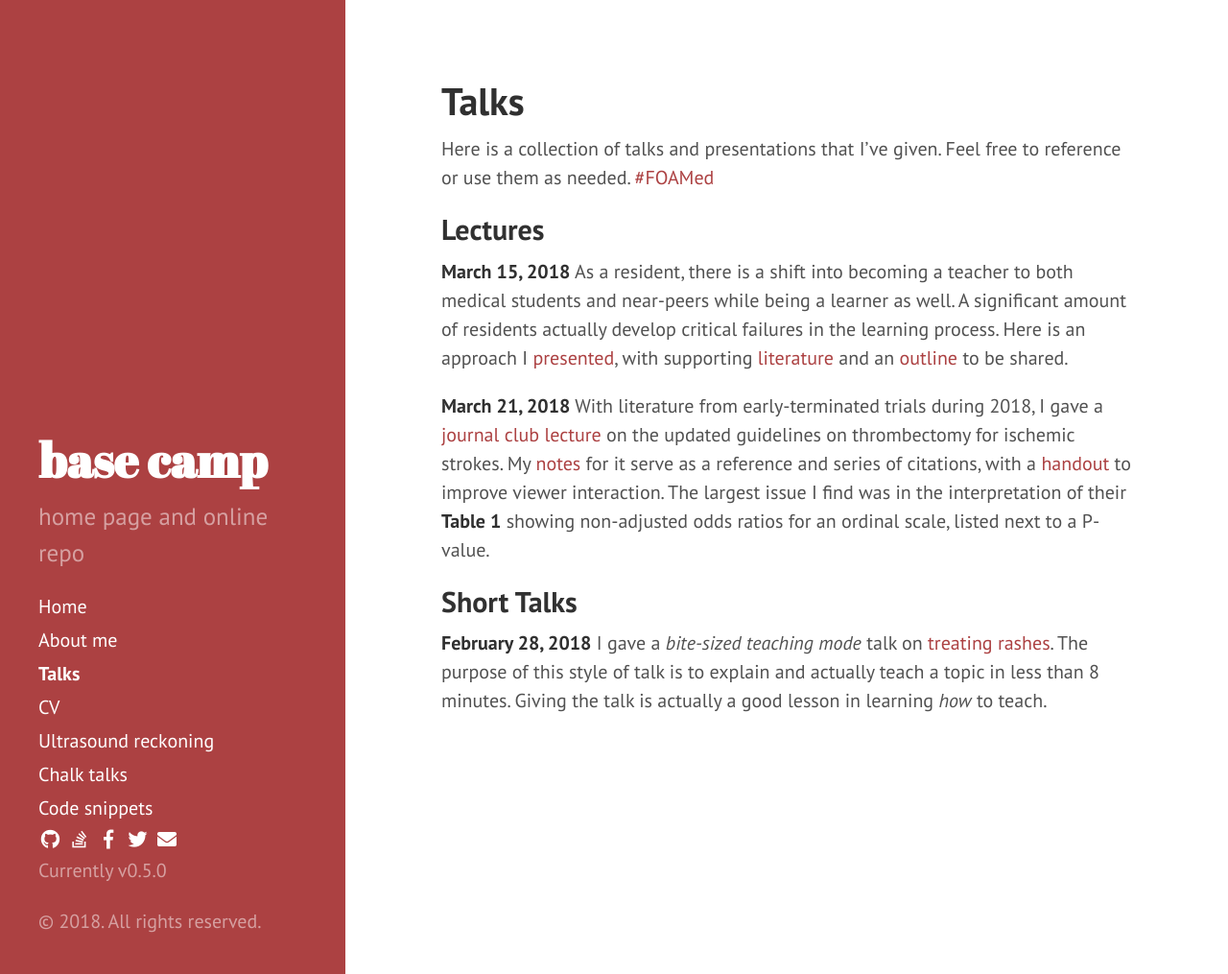
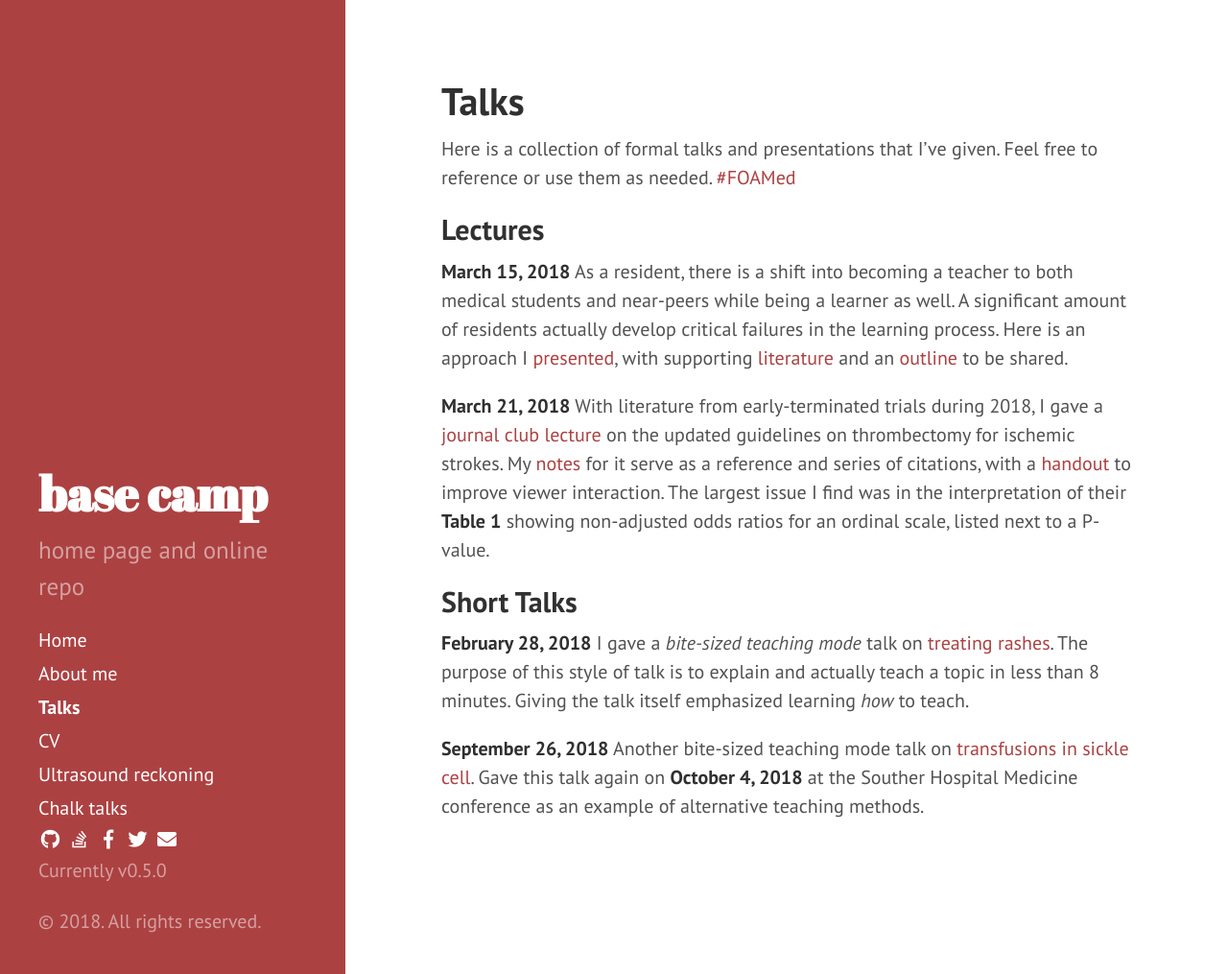
Before and after one commit to asshah4/asshah4.github.io, a Jekyll site: the page built from talks.md, in a window 1280 px wide and 1015 px high. Shown: the whole window at 96% size. Built offline with Jekyll 4.4.1, drawn with Linux system fonts in a browser that asks for light colours; nearby versions of some CDN libraries.

Commit message:
added sickle cell BST talk to lectures

```diff
--- a/_includes/sidebar.html
+++ b/_includes/sidebar.html
@@ -29,7 +29,6 @@
 	  <a class="sidebar-nav-item" href="https://asshah4.github.io/cv">CV</a>
 	  <a class="sidebar-nav-item" href="https://asshah4.github.io/ultrasound">Ultrasound reckoning</a>
 	  <a class="sidebar-nav-item" href="https://asshah4.github.io/pearls">Chalk talks</a>
-	  <a class="sidebar-nav-item" href="https://asshah4.github.io/code">Code snippets</a>
 
 	  <!-- social buttons -->
       {% if site.author.github %}
--- a/talks.md
+++ b/talks.md
@@ -3,7 +3,7 @@ layout: page
 title: Talks
 ---
 
-Here is a collection of talks and presentations that I've given. Feel free to reference or use them as needed. [#FOAMed](https://twitter.com/hashtag/foamed)
+Here is a collection of formal talks and presentations that I've given. Feel free to reference or use them as needed. [#FOAMed](https://twitter.com/hashtag/foamed)
 
 ## Lectures
 
@@ -16,4 +16,7 @@ With literature from early-terminated trials during 2018, I gave a [journal club
 ## Short Talks
 
 **February 28, 2018**
-I gave a *bite-sized teaching mode* talk on [treating rashes](https://docs.google.com/presentation/d/e/2PACX-1vQRVke_1-uvStSty5mo0Q2dh_WjeMdnDgQ8-nt8Vff8Gqd4J0Pzn3ZomxVyb8LcWf2yYYAuRl5TO_cp/pub?start=false&loop=false&delayms=3000). The purpose of this style of talk is to explain and actually teach a topic in less than 8 minutes. Giving the talk is actually a good lesson in learning *how* to teach.
+I gave a *bite-sized teaching mode* talk on [treating rashes](https://docs.google.com/presentation/d/e/2PACX-1vQRVke_1-uvStSty5mo0Q2dh_WjeMdnDgQ8-nt8Vff8Gqd4J0Pzn3ZomxVyb8LcWf2yYYAuRl5TO_cp/pub?start=false&loop=false&delayms=3000). The purpose of this style of talk is to explain and actually teach a topic in less than 8 minutes. Giving the talk itself emphasized learning *how* to teach.
+
+**September 26, 2018**
+Another bite-sized teaching mode talk on [transfusions in sickle cell](https://drive.google.com/open?id=11B_7ZM3N2g_DDG3uIG-OYMOPptoq8l3zueLfjsg-ZBc). Gave this talk again on **October 4, 2018** at the Souther Hospital Medicine conference as an example of alternative teaching methods.
```
